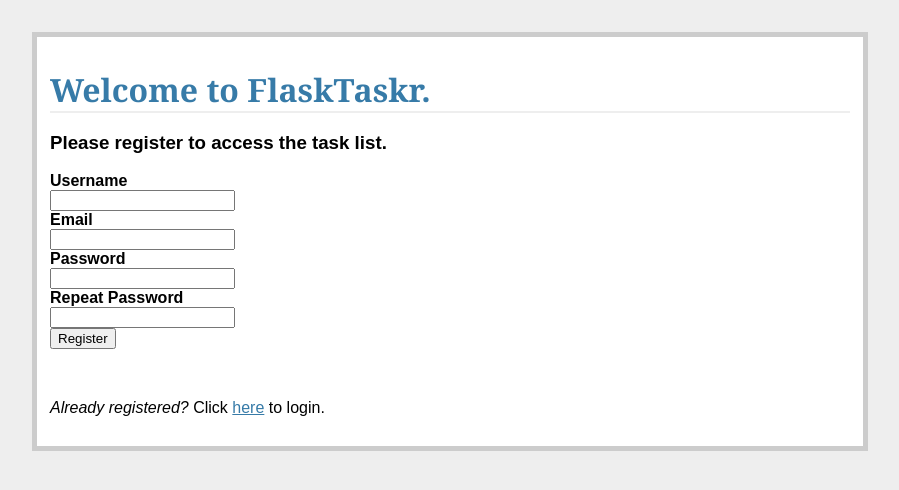
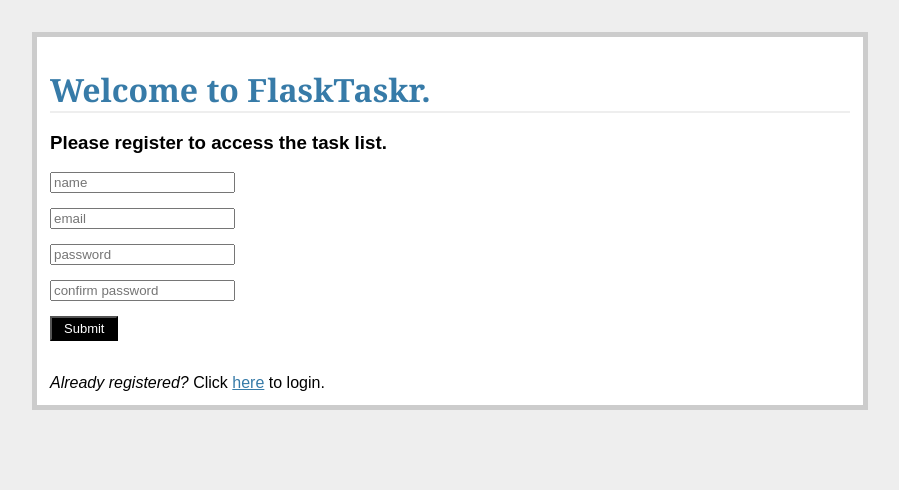
Before and after one commit to acuencadev/flask-taskr, a Flask app: page /register/ in a window 1280 px wide. Shown: the top 490 px of the page, without its empty margins (190-1089 px from the left). Run offline with Flask 2, Linux system fonts and the light colour scheme.

Commit message:
feat: Handle errors on the register template

```diff
--- a/templates/register.html
+++ b/templates/register.html
@@ -3,31 +3,59 @@
 
   <h1>Welcome to FlaskTaskr.</h1>
   <h3>Please register to access the task list.</h3>
+  <div class="half-width">
     <form method="POST" action="">
       {{ form.csrf_token }}
-  <div>
-    {{ form.name.label }}
-    {{ form.name }}
+      <div class="input-group">
+        {{ form.name(placeholder="name") }}
+        {% if form.name.errors %}
+          <span class="error">
+            {% for error in form.name.errors %}
+              {{error}}
+            {% endfor %}
+          </span>
+        {% endif %}
       </div>
-  <div>
-    {{ form.email.label }}
-    {{ form.email}}
+      <div class="input-group">
+        {{ form.email(placeholder="email")}}
+        {% if form.email.errors %}
+          <span class="error">
+            {% for error in form.email.errors %}
+              {{error}}
+            {% endfor %}
+          </span>
+        {% endif %}
       </div>
-  <div>
-    {{ form.password.label }}
-    {{ form.password}}
+      <div class="input-group">
+        {{ form.password(placeholder="password")}}
+        {% if form.password.errors %}
+          <span class="error">
+            {% for error in form.password.errors %}
+              {{error}}
+            {% endfor %}
+          </span>
+        {% endif %}
       </div>
-  <div>
-    {{ form.confirm.label }}
-    {{ form.confirm}}
+      <div class="input-group">
+        {{ form.confirm(placeholder="confirm password") }}
+        {% if form.confirm.errors %}
+          <span class="error">
+            {% for error in form.confirm.errors %}
+              {{error}}
+            {% endfor %}
+          </span>
+        {% endif %}
       </div>
-  <div>
-    <input type="submit" value="Register"></p>
+      <div class="input-group">
+        <button class="button" type="submit">Submit</button>
       </div>
     </form>
+  </div>
 
   <br>
 
-  <p><em>Already registered?</em> Click <a href="/">here</a> to login.</p>
+  <div class="">
+    <em>Already registered?</em> Click <a href="/">here</a> to login.
+  </div>
 
 {% endblock %}
```
Lines whose indentation alone changed are shown as unchanged.
